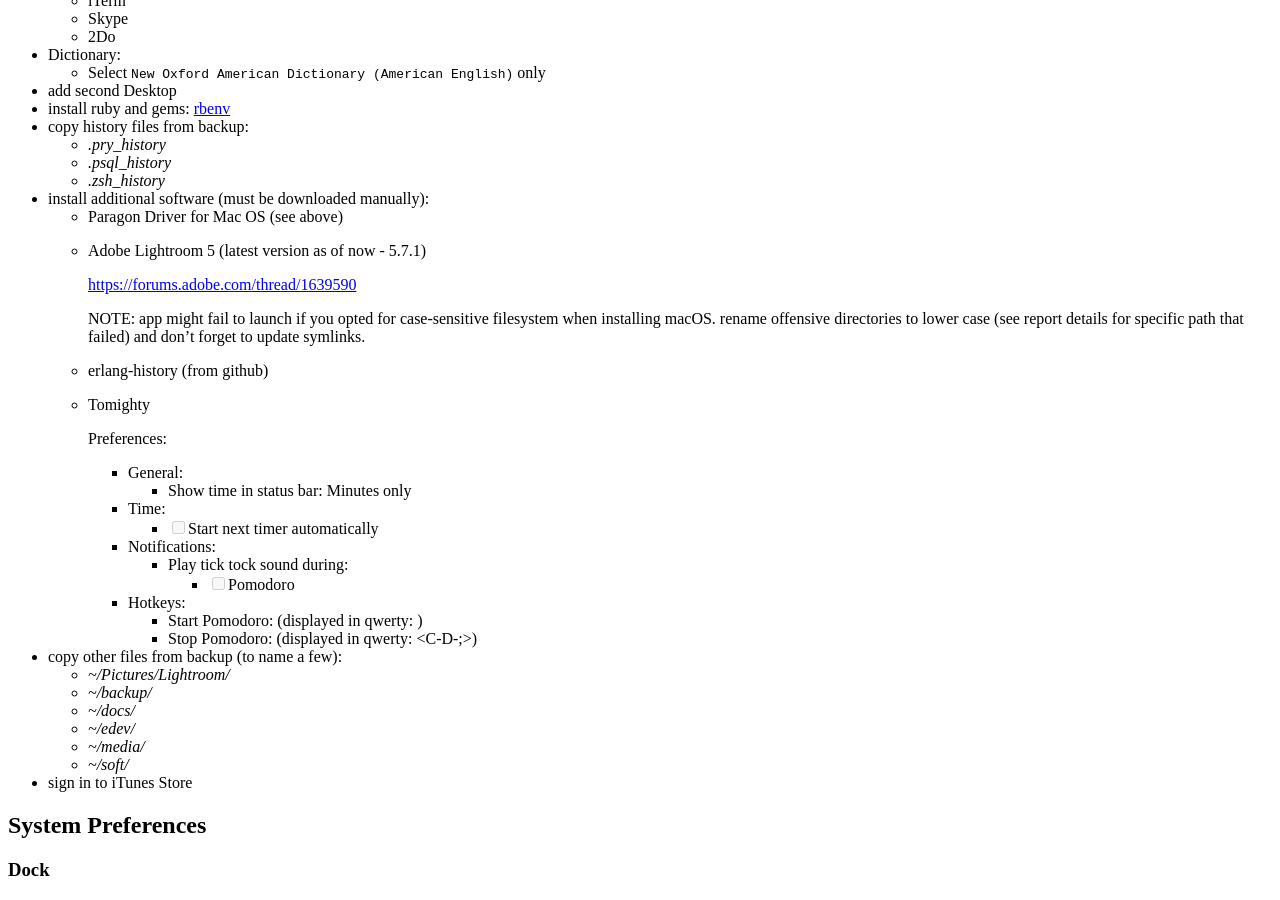
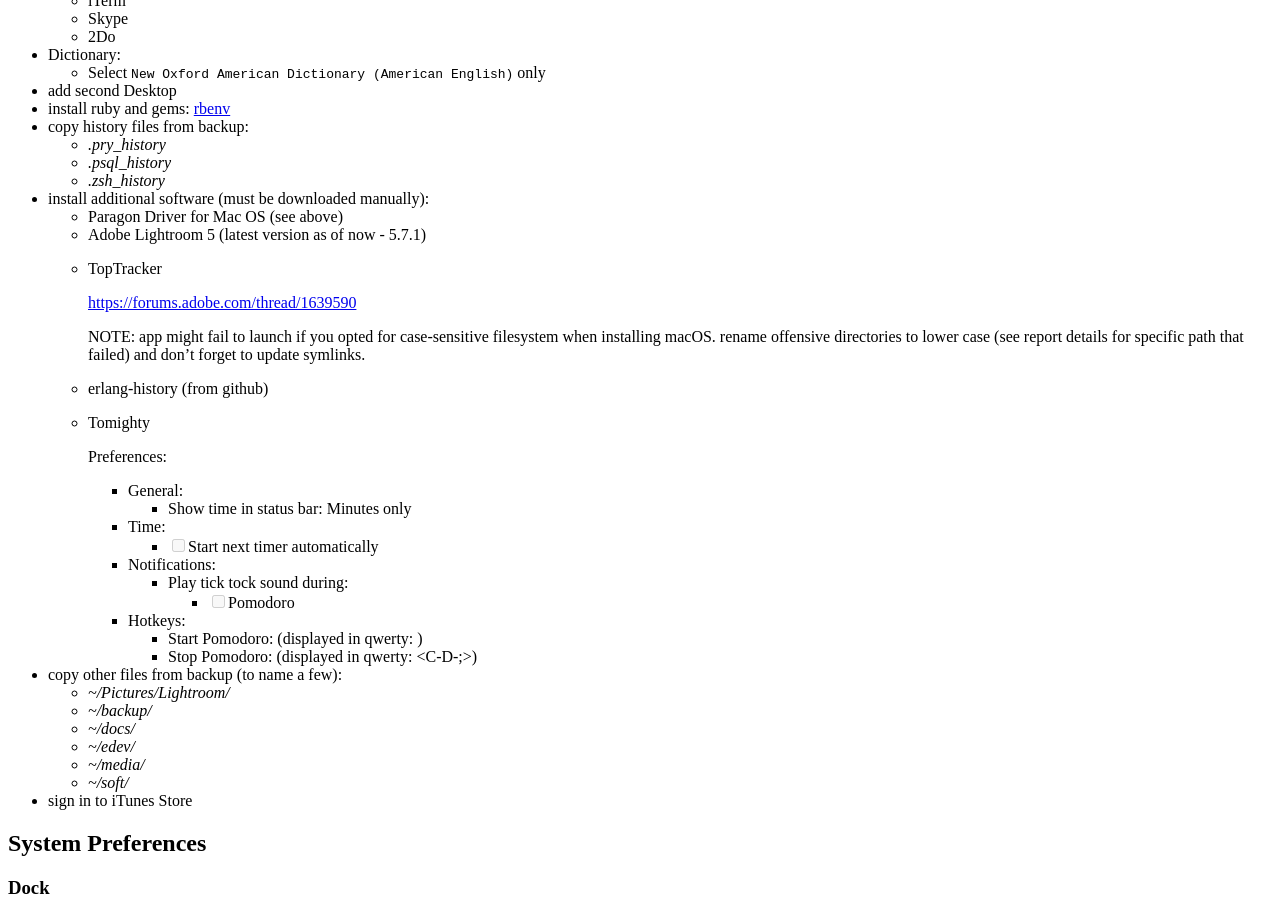
Before and after one commit to tap349/tap349.github.io, a Jekyll site: the page built from _posts/2016-10-03-macos-configuration.md, in a window 1280 px wide and 900 px high, scrolled down 1169 px. Built offline with Jekyll 4.4.1, drawn with Linux system fonts in a browser that asks for light colours.

Commit message:
update 2017-05-24_13:54:22

```diff
--- a/_posts/2016-10-03-macos-configuration.md
+++ b/_posts/2016-10-03-macos-configuration.md
@@ -74,6 +74,7 @@
 - install additional software (must be downloaded manually):
   - Paragon Driver for Mac OS (see above)
   - Adobe Lightroom 5 (latest version as of now - 5.7.1)
+  - TopTracker
 
     <https://forums.adobe.com/thread/1639590>
 
```
